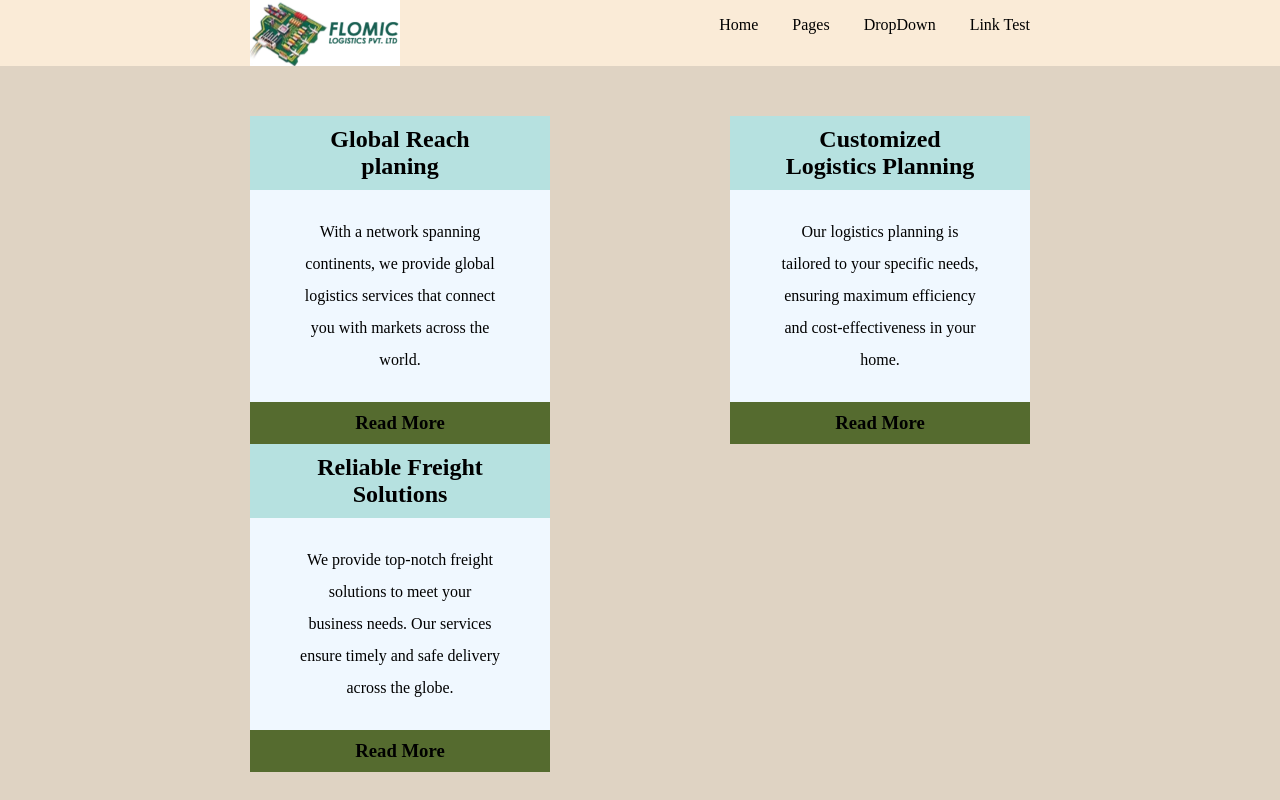
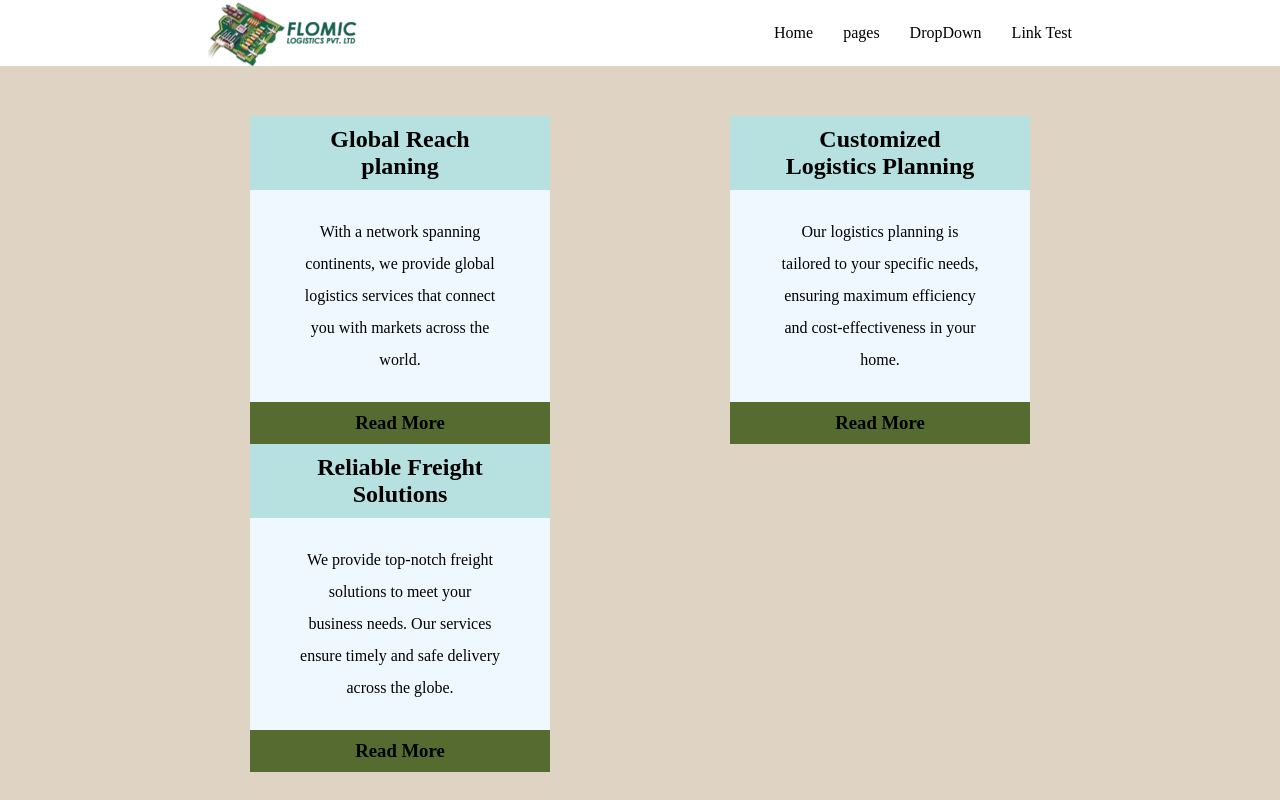
Before and after one commit to iyalarasuofficial/flex-box, a plain HTML site: page index.html in a window 1280 px wide. Shown: the top 800 px of the page. Drawn offline with Linux system fonts and the light colour scheme.

Commit message:
second commit

```diff
--- a/index.css
+++ b/index.css
@@ -7,7 +7,7 @@ body {
     padding: 0px;
 }
 
-nav {
+/* nav {
     display: inline-block;
     text-align: end;
     width: 100%;
@@ -28,6 +28,29 @@ nav {
 .nav-bar-list {
     display: inline-block;
     margin-right: 30px;
+} */
+
+nav{
+    display: flex;
+    width: 100%;
+    justify-content: space-around;
+    margin: 0;
+    & img {
+        width: 150px;
+            /* float: left;
+            margin-left: 250px; */
+    }
+
+}
+
+nav .nav-menus{
+    padding: 0;
+    margin: 0;
+    list-style: none;
+    gap:30px;
+    align-items: center;
+    display: flex;
+
 }
 
 .curosil-card {
@@ -144,6 +167,7 @@ nav {
 
 .inner-explore {
     display: flex;
+    flex-wrap: wrap;
 
     & div {
         height: 150px;
@@ -194,3 +218,13 @@ button{
 button:hover{
      background-color: antiquewhite;
 }
+
+@media(max-width:768px){
+
+
+    .transport-sec {
+
+        flex-wrap: wrap;
+
+    }
+  }
--- a/index.html
+++ b/index.html
@@ -11,12 +11,18 @@
 <body>
     <nav>
         <img src="/assets/logo.png" alt="logo">
-        <div class="nav-menus">
+        <!-- <div class="nav-menus">
             <p class="nav-bar-list">Home</p>
             <p class="nav-bar-list">Pages</p>
             <p class="nav-bar-list">DropDown</p>
             <p class="nav-bar-list">Link Test</p>
-        </div>
+        </div> -->
+        <ul class="nav-menus">
+            <li>Home</li>
+            <li>pages</li>
+            <li>DropDown</li>
+            <li>Link Test</li>
+        </ul>
     </nav>
     <Section class="curosil-fluid">
 
```
